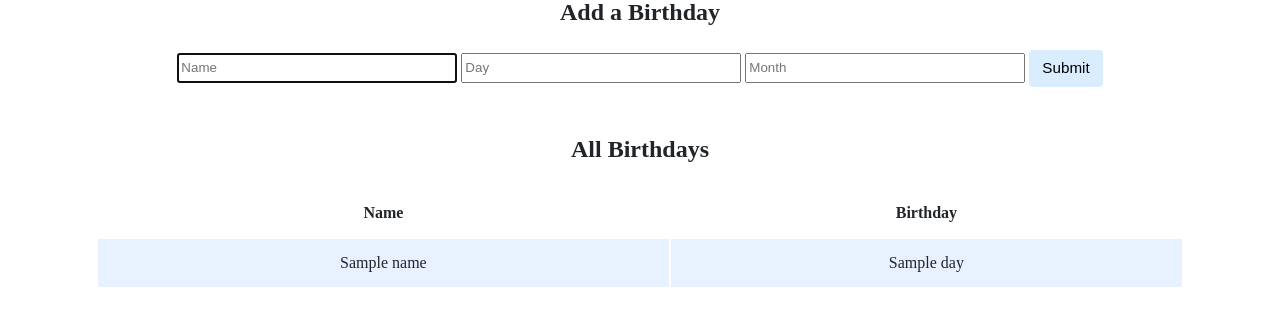
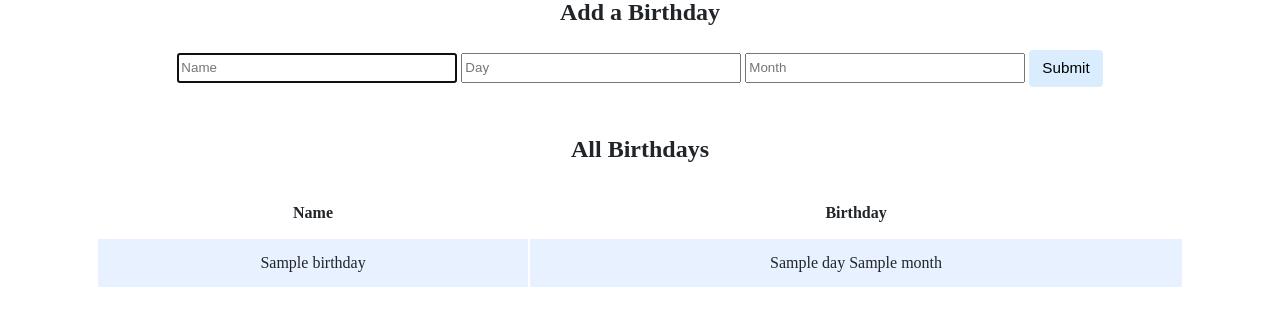
Before and after one commit to WorcestershireSource/CS50_Introduction_to_CS, a Flask app: template birthdays/templates/index.html in a window 1280 px wide. Shown: the part 266-592 px from the top of the page. Run offline with Flask 2, Linux system fonts and the light colour scheme; the template is opened without the code that fills it: most values are stand-ins (such as "Sample title", 1, 10 or a date in 2020); some libraries are stand-ins or nearby versions.

Commit message:
Thu, May 26, 2022, 9:39 AM +00:00

```diff
--- a/birthdays/templates/index.html
+++ b/birthdays/templates/index.html
@@ -36,8 +36,8 @@
                     <tbody>
                         {% for id in birthdays %}
                         <tr>
-                            <td>{{ name }}</td>
-                            <td>{{ day }}</td>
+                            <td>{{ id["name"] }}</td>
+                            <td>{{ id["day"] }} {{ id["month"]}}</td>
                         </tr>
                         {% endfor %}
                     </tbody>
```
